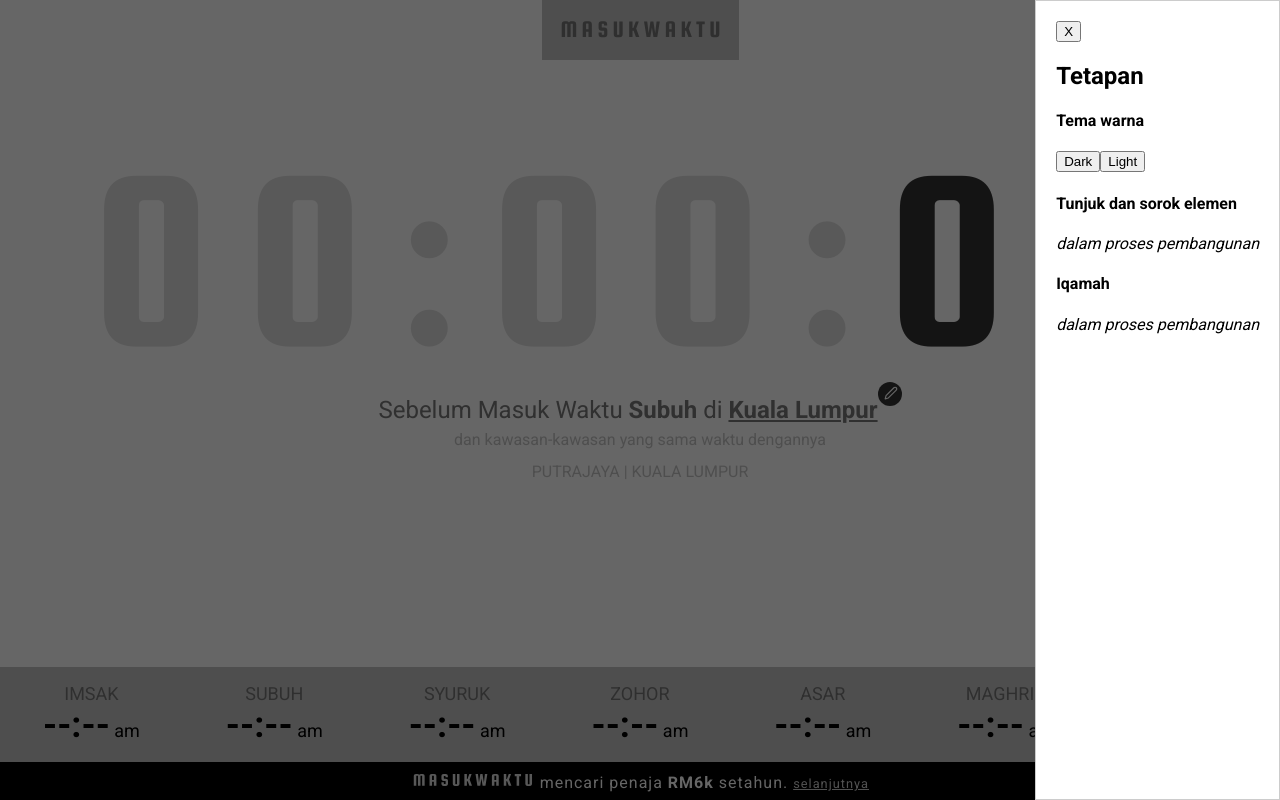
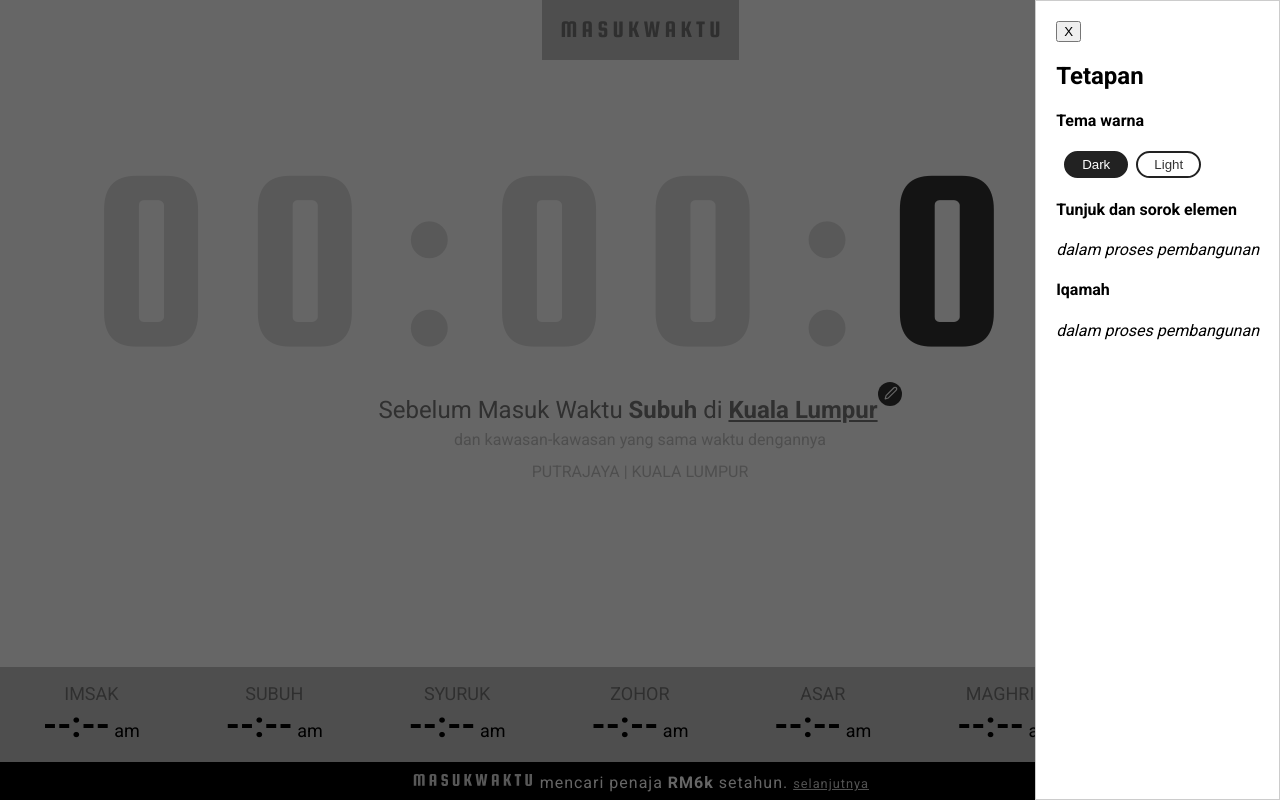
Before and after one commit to fakhrullah/masukwaktu, a React (Create React App) app: page / in a window 1280 px wide. Both pictures are taken after a click on the element 1240 px from the left and 42 px from the top of the page. Built offline with nearby package versions, Linux system fonts and the light colour scheme; no server answers.

Commit message:
Style theme button

```diff
--- a/src/SettingSidebarModal.tsx
+++ b/src/SettingSidebarModal.tsx
@@ -1,15 +1,31 @@
 import React from 'react';
 import ReactModal from 'react-modal';
+import styled from 'styled-components';
 
 interface Props {
   isOpen: boolean;
   onRequestClose: (event: React.MouseEvent<HTMLElement>) => void;
 }
 
+interface ThemeButtonProps{
+  fontColor? : string;
+  color: string;
+}
+
+const ThemeButton = styled.button<ThemeButtonProps>`
+  color: ${({ fontColor }) => fontColor || '#333'};
+  background-color: ${({ color }) => color};
+  border: solid 2px #222;
+  padding: 4px 16px;
+  border-radius: 16px;
+  margin-left: 8px;
+  cursor: pointer;
+`;
+
 const SettingSidebarModal = ({ isOpen, onRequestClose }: Props) => {
   const changeTheme = (value: string) => {
     localStorage.setItem('theme', value);
-    window.location.href = window.location.href;
+    window.location.replace(window.location.href);
   };
 
   return (
@@ -24,8 +40,8 @@ const SettingSidebarModal = ({ isOpen, onRequestClose }: Props) => {
 
       <h4>Tema warna</h4>
       <div>
-        <button type="button" onClick={() => changeTheme('dark')}>Dark</button>
-        <button type="button" onClick={() => changeTheme('light')}>Light</button>
+        <ThemeButton color="#222" fontColor="#fff" type="button" onClick={() => changeTheme('dark')}>Dark</ThemeButton>
+        <ThemeButton color="#fff" type="button" onClick={() => changeTheme('light')}>Light</ThemeButton>
       </div>
 
       <h4>Tunjuk dan sorok elemen</h4>
```
